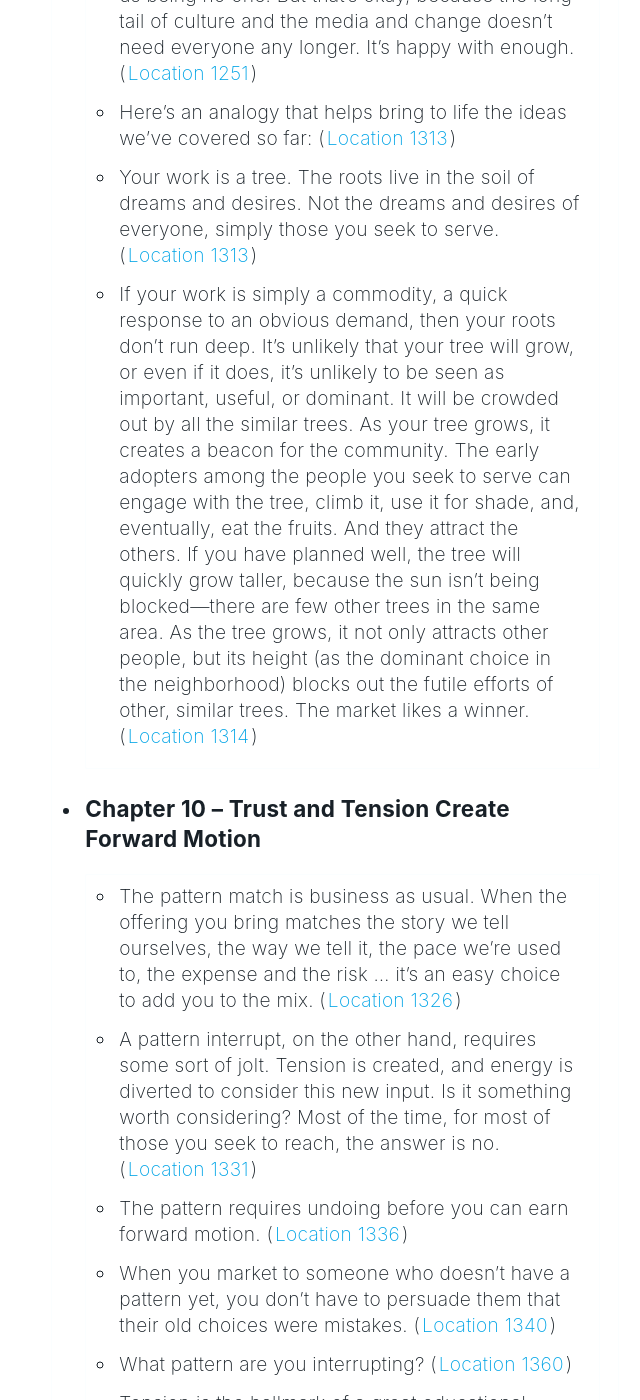
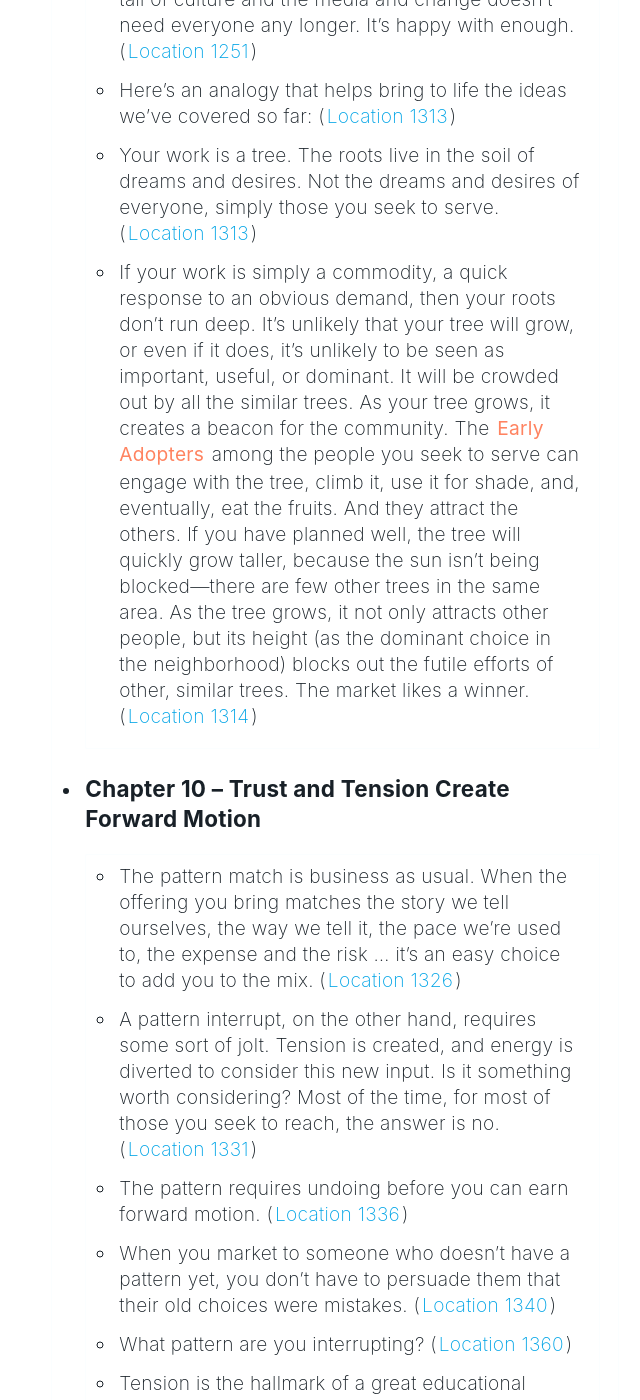
Before and after one commit to jonmccull/digital-garden, a Jekyll site: the page built from _notes/this-is-marketing.md, in a window 1280 px wide and 1400 px high, scrolled down 11100 px. Shown: the whole window, without its empty margins (175-815 px from the left). Built offline with Jekyll 4.4.1, drawn with Linux system fonts in a browser that asks for light colours; some of the changed text lies outside the part shown.

Commit message:
Update, Note, This is Marketing
Signed-off-by: Jon McCullough <jonmccull@pm.me>

```diff
--- a/_notes/this-is-marketing.md
+++ b/_notes/this-is-marketing.md
@@ -43,7 +43,7 @@
 		- **The last step** is often overlooked: show up—regularly, consistently, and generously, for years and years—to organize and lead and build confidence in the change you seek to make. To earn permission to follow up and to earn enrollment to teach.
 		- As marketers, we get to consistently do the work to help the idea spread from person to person, engaging a tribe as you make change happen. ([Location 262](https://readwise.io/to_kindle?action=open&asin=B07D1FK2Y6&location=262))
 	- Persistent, consistent, and frequent stories, delivered to an aligned audience, will earn attention, trust, and action. ([Location 276](https://readwise.io/to_kindle?action=open&asin=B07D1FK2Y6&location=276))
-	- Attention is a precious resource since our brains are cluttered with noise. Smart marketers make it easy for those they seek to work with, by helping position the offering in a way that resonates and is memorable. ([Location 280](https://readwise.io/to_kindle?action=open&asin=B07D1FK2Y6&location=280))
+	- Attention is a precious resource since our brains are cluttered with noise. Smart marketers make it easy for those they seek to work with, by helping <a class="internal-link" href="/positioning/">position</a> the offering in a way that resonates and is memorable. ([Location 280](https://readwise.io/to_kindle?action=open&asin=B07D1FK2Y6&location=280))
 	- If you want to make change, begin by making culture. Begin by organizing a tightly knit group. Begin by getting people in sync. Culture beats strategy—so much that culture is strategy. ([Location 284](https://readwise.io/to_kindle?action=open&asin=B07D1FK2Y6&location=284))
 	- What you say isn’t nearly as important as what others say about you. ([Location 294](https://readwise.io/to_kindle?action=open&asin=B07D1FK2Y6&location=294))
 - ### Chapter 3 – Marketing Changes People Through Stories, Connections and Experience
@@ -73,17 +73,17 @@
 	- The alternative is to build your own quadrant. To find two axes that have been overlooked. To build a story, a true story, that keeps your [[Brand Promise]], that puts you in a <a class="internal-link" href="/positioning/">position</a> where you are the clear and obvious choice. ([Location 758](https://readwise.io/to_kindle?action=open&asin=B07D1FK2Y6&location=758)) <input type="checkbox" id="cb2" /><label for="cb2"><sup></sup></label><span><span class="footnote-inner">Note: In the context of browsers, the obvious axes to choose would be speed, privacy and stability. What if, in the case of [[Positioning]] of [[Vivaldi]], you chose customizability and depth of functionality?</span></span>
 	- We’re not faking it. Your customers aren’t faking it. Those who prefer your [[Competition]] aren’t either. If we can accept that people have embraced who they have become, it gets a lot easier to dance with them. Not transform them, not get them to admit that they were wrong. Simply to dance with them, to have a chance to connect with them, to add our story to what they see and add our beliefs to what they hear. ([Location 803](https://readwise.io/to_kindle?action=open&asin=B07D1FK2Y6&location=803))
 - ### Chapter 6 – Beyond Commodities
-	- Effective marketers don’t begin with a solution, with the thing that makes them more clever than everyone else. Instead, we begin with a group we seek to serve, a problem they seek to solve, and<mark> a change they seek to make</mark>. ([Location 810](https://readwise.io/to_kindle?action=open&asin=B07D1FK2Y6&location=810)) <input type="checkbox" id="cb3" /><label for="cb3"><sup></sup></label><span><span class="footnote-inner">Note: This line of thinking is very much aligned with the premise of [[Building a Story Brand]], wherein you define a "Hero" (your smallest viable audience), address a problem that is threatening their worldview.</span></span>
+	- Effective marketers don’t begin with a solution, with the thing that makes them more clever than everyone else. Instead, we begin with a group we seek to serve, a problem they seek to solve, and <mark>a change they seek to make</mark>. ([Location 810](https://readwise.io/to_kindle?action=open&asin=B07D1FK2Y6&location=810)) <input type="checkbox" id="cb3" /><label for="cb3"><sup></sup></label><span><span class="footnote-inner">Note: This line of thinking is very much aligned with the premise of [[Building a Story Brand]], wherein you define a "Hero" (your [[smallest viable audience]]), address a problem that is threatening their worldview.</span></span>
 	- Now that you’ve chosen your audience, where do you want to take them? ([Location 850](https://readwise.io/to_kindle?action=open&asin=B07D1FK2Y6&location=850))
 	- great marketing is the generous and audacious work of saying, “I see a better alternative; come with me.” ([Location 866](https://readwise.io/to_kindle?action=open&asin=B07D1FK2Y6&location=866))
 	- The goal isn’t to personalize the work. It’s to make it personal. ([Location 935](https://readwise.io/to_kindle?action=open&asin=B07D1FK2Y6&location=935))
 - ### Chapter 7 – The Canvas of Dreams and Desires
-	- Here’s the list, the foundational list, a shared vocabulary that each of us chooses from when expressing our dreams and fears.. [See Footnote] ([Location 966](https://readwise.io/to_kindle?action=open&asin=B07D1FK2Y6&location=966))
+	- Here’s the list, the foundational list, a shared vocabulary that each of us chooses from when expressing our dreams and fears: ([Location 966](https://readwise.io/to_kindle?action=open&asin=B07D1FK2Y6&location=966))
 		- Adventure
 		- Affection
 		- Avoiding new things
 		- Belonging
-		- Community
+		- [[Community]]
 		- Control
 		- Creativity
 		- Delight
@@ -127,7 +127,7 @@
 	- We’ve gone from all of us being everyone to all of us being no one. But that’s okay, because the long tail of culture and the media and change doesn’t need everyone any longer. It’s happy with enough. ([Location 1251](https://readwise.io/to_kindle?action=open&asin=B07D1FK2Y6&location=1251))
 	- Here’s an analogy that helps bring to life the ideas we’ve covered so far: ([Location 1313](https://readwise.io/to_kindle?action=open&asin=B07D1FK2Y6&location=1313))
 	- Your work is a tree. The roots live in the soil of dreams and desires. Not the dreams and desires of everyone, simply those you seek to serve. ([Location 1313](https://readwise.io/to_kindle?action=open&asin=B07D1FK2Y6&location=1313))
-	- If your work is simply a commodity, a quick response to an obvious demand, then your roots don’t run deep. It’s unlikely that your tree will grow, or even if it does, it’s unlikely to be seen as important, useful, or dominant. It will be crowded out by all the similar trees. As your tree grows, it creates a beacon for the community. The early adopters among the people you seek to serve can engage with the tree, climb it, use it for shade, and, eventually, eat the fruits. And they attract the others. If you have planned well, the tree will quickly grow taller, because the sun isn’t being blocked—there are few other trees in the same area. As the tree grows, it not only attracts other people, but its height (as the dominant choice in the neighborhood) blocks out the futile efforts of other, similar trees. The market likes a winner. ([Location 1314](https://readwise.io/to_kindle?action=open&asin=B07D1FK2Y6&location=1314))
+	- If your work is simply a commodity, a quick response to an obvious demand, then your roots don’t run deep. It’s unlikely that your tree will grow, or even if it does, it’s unlikely to be seen as important, useful, or dominant. It will be crowded out by all the similar trees. As your tree grows, it creates a beacon for the community. The [[Early Adopters]] among the people you seek to serve can engage with the tree, climb it, use it for shade, and, eventually, eat the fruits. And they attract the others. If you have planned well, the tree will quickly grow taller, because the sun isn’t being blocked—there are few other trees in the same area. As the tree grows, it not only attracts other people, but its height (as the dominant choice in the neighborhood) blocks out the futile efforts of other, similar trees. The market likes a winner. ([Location 1314](https://readwise.io/to_kindle?action=open&asin=B07D1FK2Y6&location=1314))
 - ### Chapter 10 – Trust and Tension Create Forward Motion
 	- The pattern match is business as usual. When the offering you bring matches the story we tell ourselves, the way we tell it, the pace we’re used to, the expense and the risk … it’s an easy choice to add you to the mix. ([Location 1326](https://readwise.io/to_kindle?action=open&asin=B07D1FK2Y6&location=1326))
 	- A pattern interrupt, on the other hand, requires some sort of jolt. Tension is created, and energy is diverted to consider this new input. Is it something worth considering? Most of the time, for most of those you seek to reach, the answer is no. ([Location 1331](https://readwise.io/to_kindle?action=open&asin=B07D1FK2Y6&location=1331))
@@ -136,10 +136,10 @@
 	- What pattern are you interrupting? ([Location 1360](https://readwise.io/to_kindle?action=open&asin=B07D1FK2Y6&location=1360))
 	- Tension is the hallmark of a great educational experience—the tension of not quite knowing where we are in the process, not being sure of the curriculum, not having a guarantee that the insight we seek is about to happen. ([Location 1375](https://readwise.io/to_kindle?action=open&asin=B07D1FK2Y6&location=1375)) <input type="checkbox" id="cb4" /><label for="cb4"><sup></sup></label><span><span class="footnote-inner">Note: Akin to the tension created by a new paradigm of interacting with your browser. "What? A browser I can customise? What don't I know yet that other people are doing with that?"</span></span>
 	- Marketers create tension, and forward motion relieves that tension ([Location 1383](https://readwise.io/to_kindle?action=open&asin=B07D1FK2Y6&location=1383))
-	- We don’t want to feel left out, left behind, uninformed, or impotent. We want to get ahead. We want to be in sync. We want to do what people like us are doing. ([Location 1394](https://readwise.io/to_kindle?action=open&asin=B07D1FK2Y6&location=1394))
+	- We don’t want to feel left out, left behind, uninformed, or impotent. We want to get ahead. We want to be in sync. <mark>We want to do what people like us are doing.</mark> ([Location 1394](https://readwise.io/to_kindle?action=open&asin=B07D1FK2Y6&location=1394))
 	- We intentionally create these gaps, these little canyons of tension that people find themselves leaping over. And the reason is status. Where do we stand? What does the tribe think of us? Who’s up, and who’s down? ([Location 1397](https://readwise.io/to_kindle?action=open&asin=B07D1FK2Y6&location=1397))
 	- Tension is created. And the only way to relieve that tension is with forward motion. ([Location 1405](https://readwise.io/to_kindle?action=open&asin=B07D1FK2Y6&location=1405)) <input type="checkbox" id="cb5" /><label for="cb5"><sup></sup></label><span><span class="footnote-inner">- Note: How does [[Vivaldi]] create tension? #Revisit</span></span>
-	- The status quo doesn’t shift because you’re right. It shifts because the culture changes. And the engine of culture is status. ([Location 1412](https://readwise.io/to_kindle?action=open&asin=B07D1FK2Y6&location=1412))
+	- <mark>The status quo doesn’t shift because you’re right. It shifts because the culture changes. And the engine of culture is status.</mark> ([Location 1412](https://readwise.io/to_kindle?action=open&asin=B07D1FK2Y6&location=1412))
 - ### Chapter 11 – Status, Dominance and Affiliation
 	- the desire to change our status, or to protect it, drives almost everything we do. ([Location 1449](https://readwise.io/to_kindle?action=open&asin=B07D1FK2Y6&location=1449))
 	- The smart marketer begins to realize that some people are open and hungry for a shift in status (up or down), while others will fight like crazy to maintain their roles. ([Location 1475](https://readwise.io/to_kindle?action=open&asin=B07D1FK2Y6&location=1475))
@@ -239,7 +239,7 @@
 	- Give them a why. And that usually involves changing what you offer. Make things better by making better things—things that have a network effect, a ratchet, a reason for sharing. ([Location 2389](https://readwise.io/to_kindle?action=open&asin=B07D1FK2Y6&location=2389))
 	- The [[Gartner Hype Cycle]] is a brilliant meta-analysis of how the culture changes. ([Location 2391](https://readwise.io/to_kindle?action=open&asin=B07D1FK2Y6&location=2391))
 	- when the <a class="internal-link" href="/early-adopters/">Neophiliacs</a> are bored with you and the mass market disdains you, that you will most likely lose momentum. This is the moment when you need a bridge, a new way to step through the culture with stories that match the worldviews of this new, more conservative market. ([Location 2395](https://readwise.io/to_kindle?action=open&asin=B07D1FK2Y6&location=2395))
-	- We only notice the ones that cross a local chasm, but the early adopters are always experimenting around the edges. It’s when the combination of adoption and network effects creates enough tension for the idea to cross the local chasm that we notice it. ([Location 2447](https://readwise.io/to_kindle?action=open&asin=B07D1FK2Y6&location=2447))
+	- We only notice the ones that <a class="internal-link" href="/book/crossing-the-chasm/">cross a local chasm</a>, but the [[Early Adopters]] are always experimenting around the edges. It’s when the combination of adoption and network effects creates enough tension for the idea to cross the local chasm that we notice it. ([Location 2447](https://readwise.io/to_kindle?action=open&asin=B07D1FK2Y6&location=2447))
 - ### Chapter 20 – Organizing and Leading a Tribe
 	- The tribe would probably survive if you went away. The goal is for them to miss you if you did. ([Location 2497](https://readwise.io/to_kindle?action=open&asin=B07D1FK2Y6&location=2497))
 	- [[Marshall Ganz]] is the brilliant Harvard professor who has worked both with Cesar Chavez and Barack Obama. He has articulated a simple three-step narrative for action: the story of self, the story of us, and the story of now. ([Location 2498](https://readwise.io/to_kindle?action=open&asin=B07D1FK2Y6&location=2498))
```
Also changed, not shown: other parts of _notes/this-is-marketing.md (+1 -1 lines).
